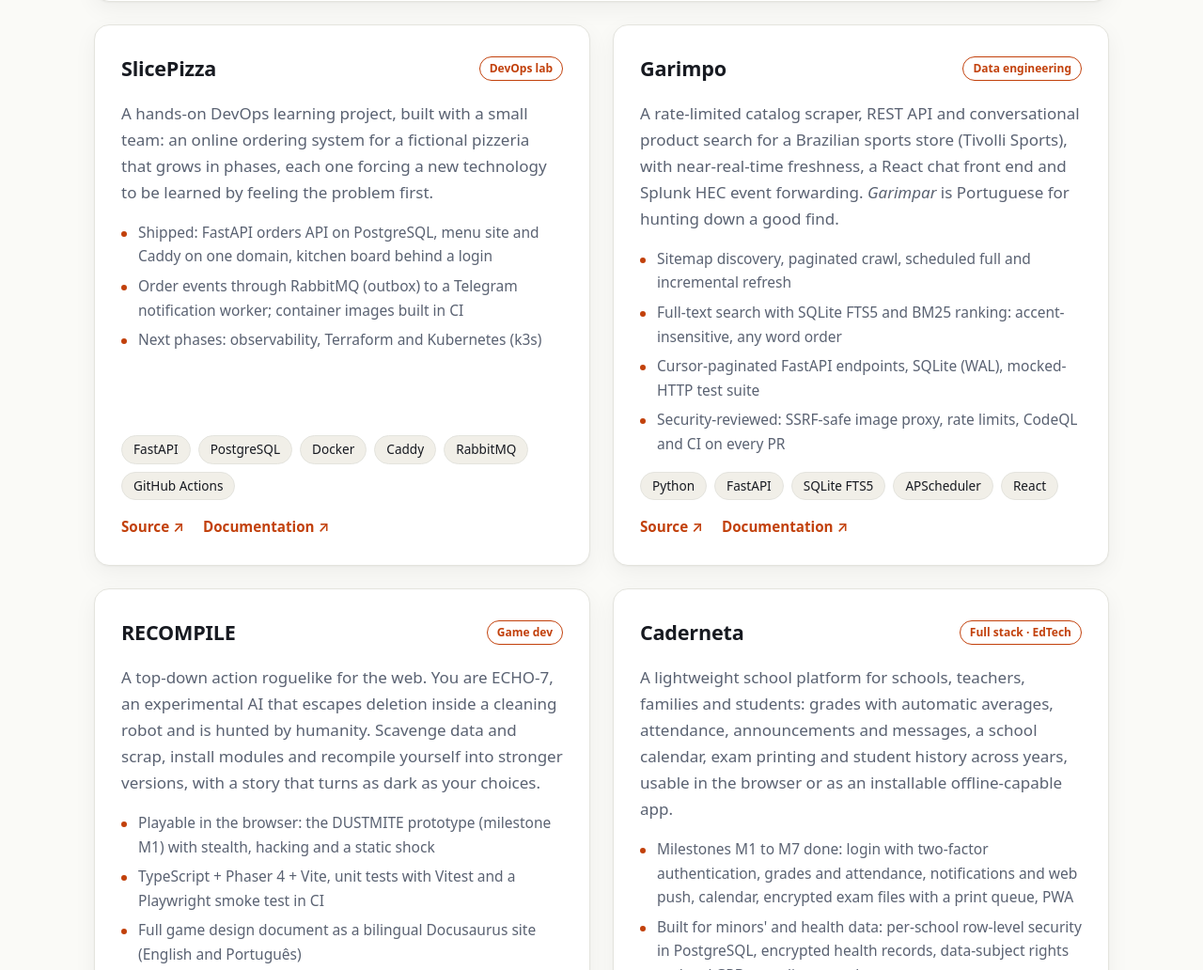
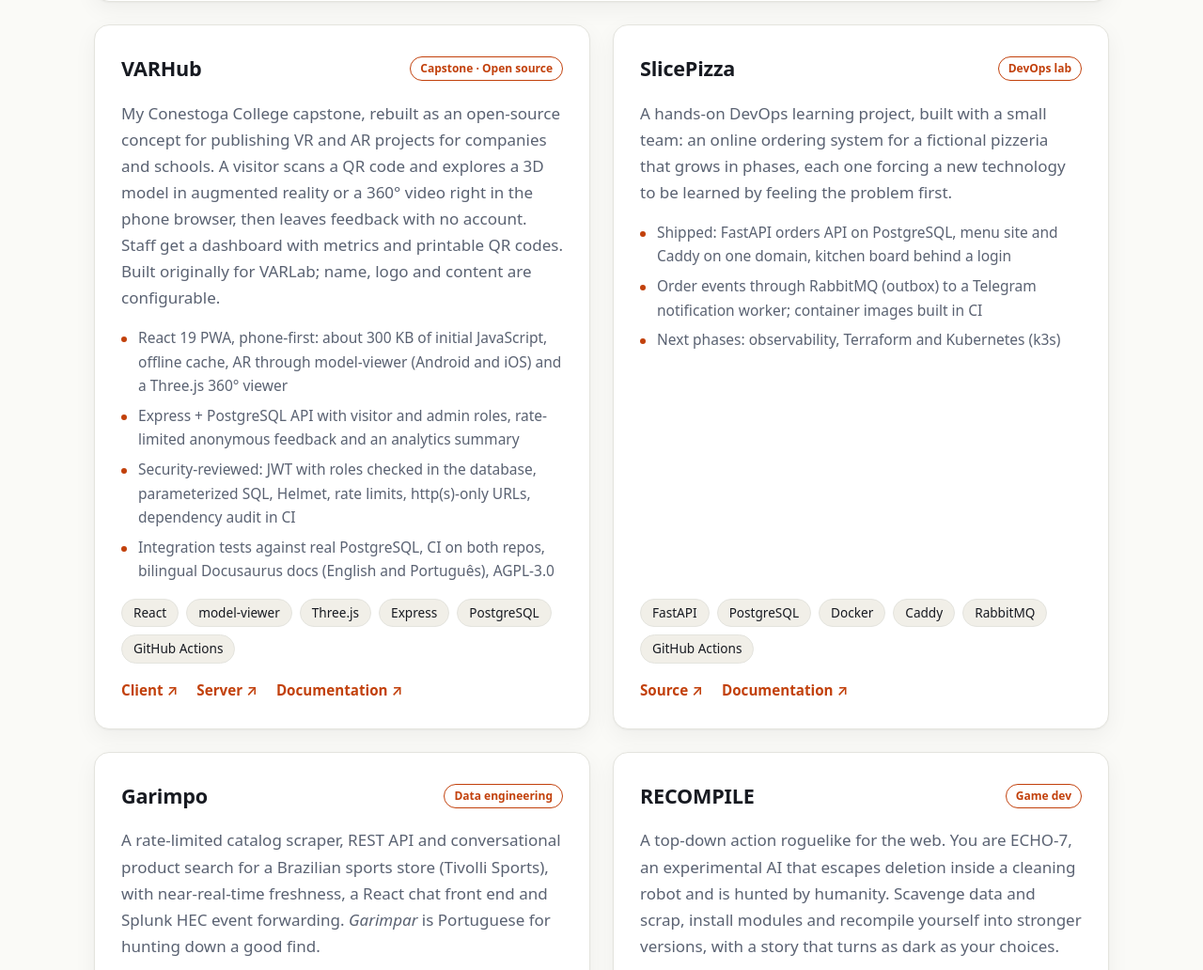
Before and after one commit to EttoreCSenatore/Portifolio, a plain HTML site: page index.html in a window 1280 px wide. Shown: the part 2182-3214 px from the top of the page at 94% size. Drawn offline with Linux system fonts and the light colour scheme.

Commit message:
Add VARHub capstone project card (#15)
Co-authored-by: Claude Sonnet 5.5 <noreply@anthropic.com>

```diff
--- a/index.html
+++ b/index.html
@@ -89,6 +89,26 @@
           <div class="links">
             <a href="https://github.com/EttoreCSenatore/sentinela-fogo" rel="noopener">Source</a>
             <a href="https://ettorecsenatore.github.io/sentinela-fogo/" rel="noopener">Documentation</a>
+          </div>
+        </article>
+
+        <article class="card">
+          <div class="card-head">
+            <h3>VARHub</h3>
+            <span class="tag">Capstone · Open source</span>
+          </div>
+          <p>My Conestoga College capstone, rebuilt as an open-source concept for publishing VR and AR projects for companies and schools. A visitor scans a QR code and explores a 3D model in augmented reality or a 360° video right in the phone browser, then leaves feedback with no account. Staff get a dashboard with metrics and printable QR codes. Built originally for VARLab; name, logo and content are configurable.</p>
+          <ul class="bullets">
+            <li>React 19 PWA, phone-first: about 300 KB of initial JavaScript, offline cache, AR through model-viewer (Android and iOS) and a Three.js 360° viewer</li>
+            <li>Express + PostgreSQL API with visitor and admin roles, rate-limited anonymous feedback and an analytics summary</li>
+            <li>Security-reviewed: JWT with roles checked in the database, parameterized SQL, Helmet, rate limits, http(s)-only URLs, dependency audit in CI</li>
+            <li>Integration tests against real PostgreSQL, CI on both repos, bilingual Docusaurus docs (English and Português), AGPL-3.0</li>
+          </ul>
+          <ul class="chips"><li>React</li><li>model-viewer</li><li>Three.js</li><li>Express</li><li>PostgreSQL</li><li>GitHub Actions</li></ul>
+          <div class="links">
+            <a href="https://github.com/EttoreCSenatore/varhub-client" rel="noopener">Client</a>
+            <a href="https://github.com/EttoreCSenatore/varhub-server" rel="noopener">Server</a>
+            <a href="https://ettorecsenatore.github.io/varhub-client/" rel="noopener">Documentation</a>
           </div>
         </article>
 
@@ -229,6 +249,7 @@
               <ul class="bullets">
                 <li>Object-oriented analysis and design, agile methods, and business and web application development in Java, C# and open-source tools.</li>
                 <li>Independent projects including a Network Diagnostic PWA, built on a Linux (Mint) workflow, plus contributions to community software-restoration projects.</li>
+                <li>Capstone: VARHub, an AR/VR project showcase with QR-code access, 3D and 360° viewers, feedback and an admin dashboard, built for VARLab.</li>
               </ul>
             </div>
           </div>
```
